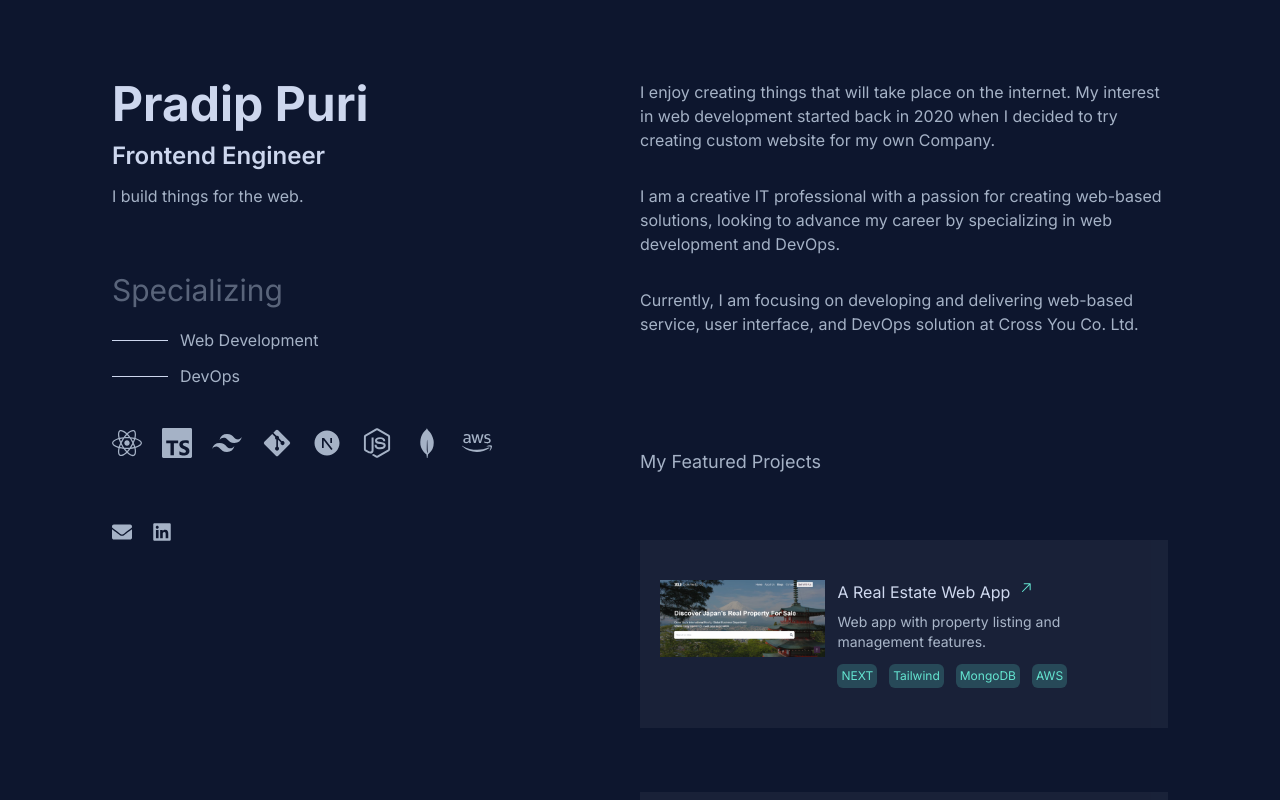
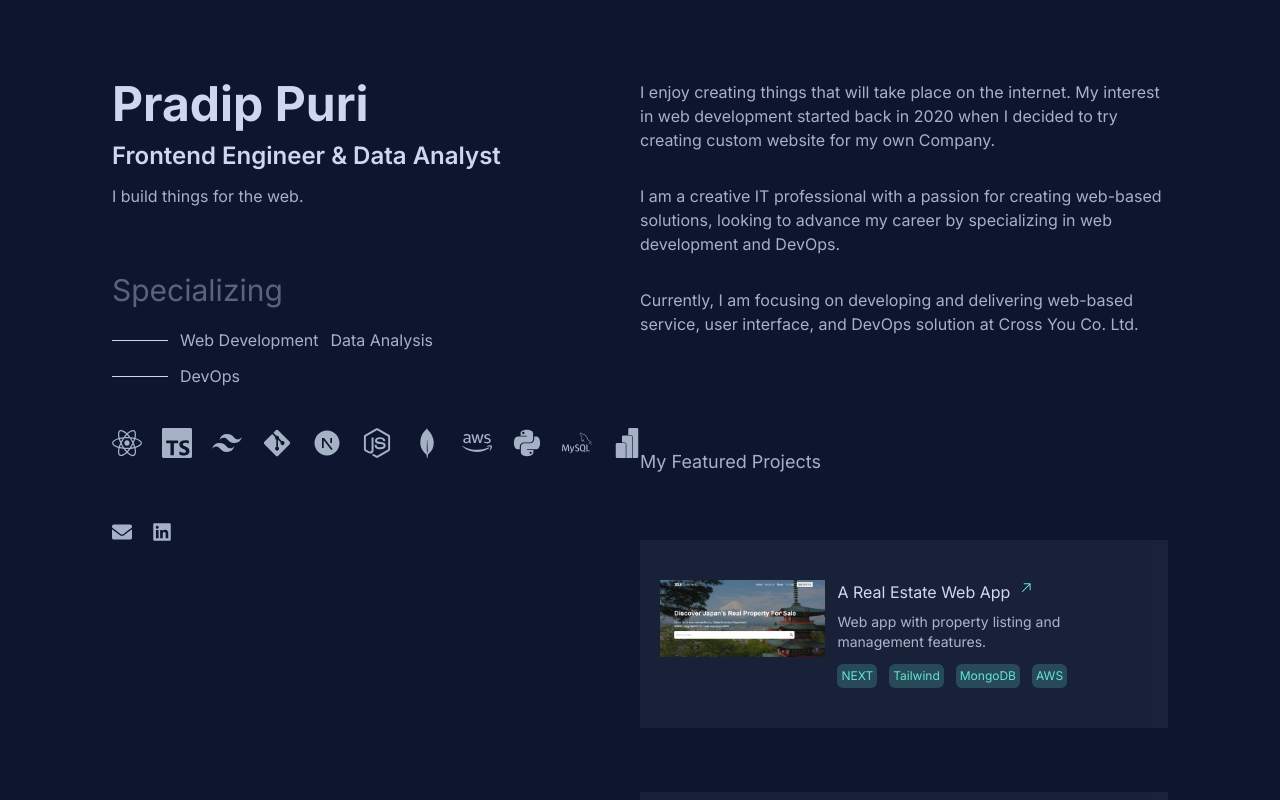
Before and after one commit to purip586/portfolio, a Next.js app: page / in a window 1280 px wide. Shown: the top 800 px of the page. Built offline with nearby package versions, Linux system fonts and the light colour scheme.

Commit message:
skills aded

```diff
--- a/components/HeroOne.jsx
+++ b/components/HeroOne.jsx
@@ -1,9 +1,9 @@
-import { FaAws, FaEnvelope, FaLinkedin, FaReact } from "react-icons/fa";
+import { FaAws, FaEnvelope, FaLinkedin, FaPython, FaReact } from "react-icons/fa";
 import { RiTailwindCssFill } from "react-icons/ri";
 import { FaGitAlt } from "react-icons/fa";
 import { RiNextjsFill } from "react-icons/ri";
 import { FaNodeJs } from "react-icons/fa";
-import { SiMongodb, SiTypescript } from "react-icons/si";
+import { SiMongodb, SiMysql, SiPowerbi, SiTypescript } from "react-icons/si";
 import Link from "next/link";
 
 const HeroOne = () => {
@@ -11,7 +11,7 @@ const HeroOne = () => {
     <div>
       <h1 className="text-5xl font-bold text-[#cdd7ee]">Pradip Puri</h1>
       <h2 className="text-2xl pt-3 font-semibold text-[#cdd7ee]">
-        Frontend Engineer
+        Frontend Engineer & Data Analyst
       </h2>
       <p className="pt-3 text-[#a5b2c6]">I build things for the web.</p>
 
@@ -21,6 +21,7 @@ const HeroOne = () => {
         <div className="pt-5 flex items-center gap-3">
           <div className="w-14 h-[1px] bg-[#cdd7ee]"></div>
           <span>Web Development</span>
+          <span>Data Analysis</span>
         </div>
 
         <div className="pt-3 flex items-center gap-3">
@@ -38,6 +39,9 @@ const HeroOne = () => {
         <FaNodeJs />
         <SiMongodb />
         <FaAws />
+        <FaPython />
+        <SiMysql />
+        <SiPowerbi />
       </div>
 
       <div className="pt-16 text-xl flex gap-5 text-[#a5b2c6]">
```
